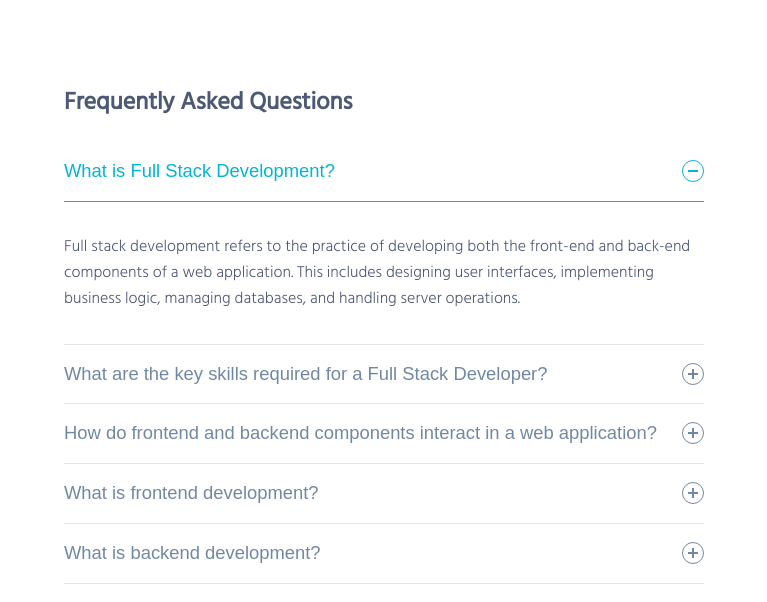
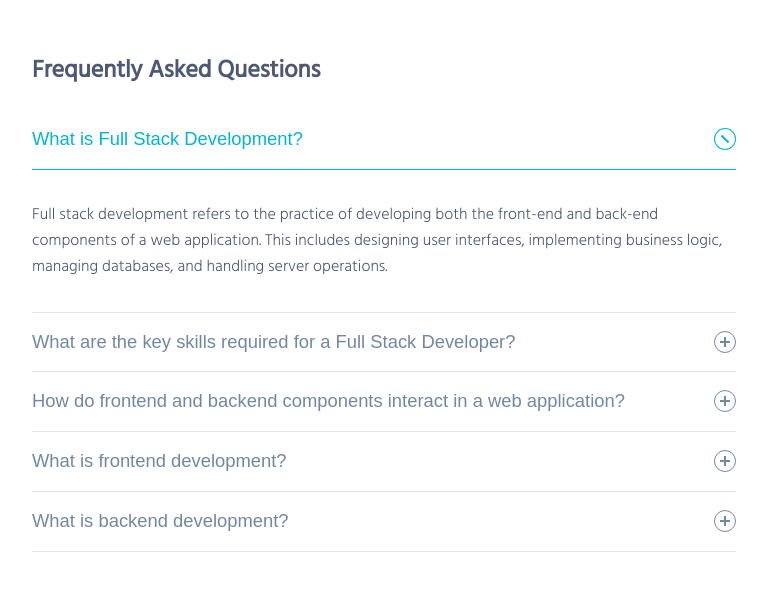
Before and after one commit to Nithishwar-T/FAQ-Accordion-Section, a plain HTML site: page FAQ.html in a window 1280 px wide. Both pictures are taken after a click on the button "What is Full Stack Development?". Shown: the whole page, without its empty margins (256-1023 px from the left). Drawn offline with Linux system fonts and the light colour scheme.

Commit message:
Update styles.css

```diff
--- a/styles.css
+++ b/styles.css
@@ -1,8 +1,6 @@
-@import url('https://fonts.googleapis.com/css?family=Hind:300,400&display=swap');
+@import url("https://fonts.googleapis.com/css?family=Hind:300,400&display=swap");
 
-* {
-  box-sizing: border-box;
-}
+*,
 *::before,
 *::after {
   box-sizing: border-box;
@@ -11,7 +9,7 @@
 body {
   margin: 0;
   padding: 0;
-  font-family: 'Hind', sans-serif;
+  font-family: "Hind", sans-serif;
   background: #fff;
   color: #4d5974;
   display: flex;
@@ -20,15 +18,16 @@ body {
 
 .container {
   margin: 0 auto;
-  padding: 4rem;
-  width: 48rem;
+  padding: 2rem;
+  width: 90%;
+  max-width: 48rem;
 }
 
 .accordion .accordion-item {
   border-bottom: 1px solid #e5e5e5;
 }
 
-.accordion .accordion-item button[aria-expanded='true'] {
+.accordion .accordion-item button[aria-expanded="true"] {
   border-bottom: 1px solid #03b5d2;
 }
 
@@ -44,19 +43,13 @@ body {
   border: none;
   background: none;
   outline: none;
+  transition: color 0.3s ease;
 }
 
 .accordion button:hover,
 .accordion button:focus {
   cursor: pointer;
   color: #03b5d2;
-}
-
-.accordion button:hover::after,
-.accordion button:focus::after {
-  cursor: pointer;
-  color: #03b5d2;
-  border: 1px solid #03b5d2;
 }
 
 .accordion button .accordion-title {
@@ -71,23 +64,23 @@ body {
   width: 22px;
   height: 22px;
   border: 1px solid;
-  border-radius: 22px;
+  border-radius: 50%;
+  transition: transform 0.3s ease;
 }
 
 .accordion button .icon::before {
-  display: block;
+  content: "";
   position: absolute;
-  content: '';
   top: 9px;
   left: 5px;
   width: 10px;
   height: 2px;
   background: currentColor;
 }
+
 .accordion button .icon::after {
-  display: block;
+  content: "";
   position: absolute;
-  content: '';
   top: 5px;
   left: 9px;
   width: 2px;
@@ -95,25 +88,33 @@ body {
   background: currentColor;
 }
 
-.accordion button[aria-expanded='true'] {
+.accordion button[aria-expanded="true"] {
   color: #03b5d2;
 }
-.accordion button[aria-expanded='true'] .icon::after {
+
+.accordion button[aria-expanded="true"] .icon {
+  transform: rotate(45deg);
+}
+
+.accordion button[aria-expanded="true"] .icon::after {
   width: 0;
 }
-.accordion button[aria-expanded='true'] + .accordion-content {
+
+.accordion button[aria-expanded="true"] + .accordion-content {
   opacity: 1;
-  max-height: 9em;
-  transition: all 200ms linear;
+  max-height: 500px;
+  transition: all 300ms ease;
   will-change: opacity, max-height;
 }
+
 .accordion .accordion-content {
   opacity: 0;
   max-height: 0;
   overflow: hidden;
-  transition: opacity 200ms linear, max-height 200ms linear;
+  transition: all 300ms ease;
   will-change: opacity, max-height;
 }
+
 .accordion .accordion-content p {
   font-size: 1rem;
   font-weight: 300;
```
